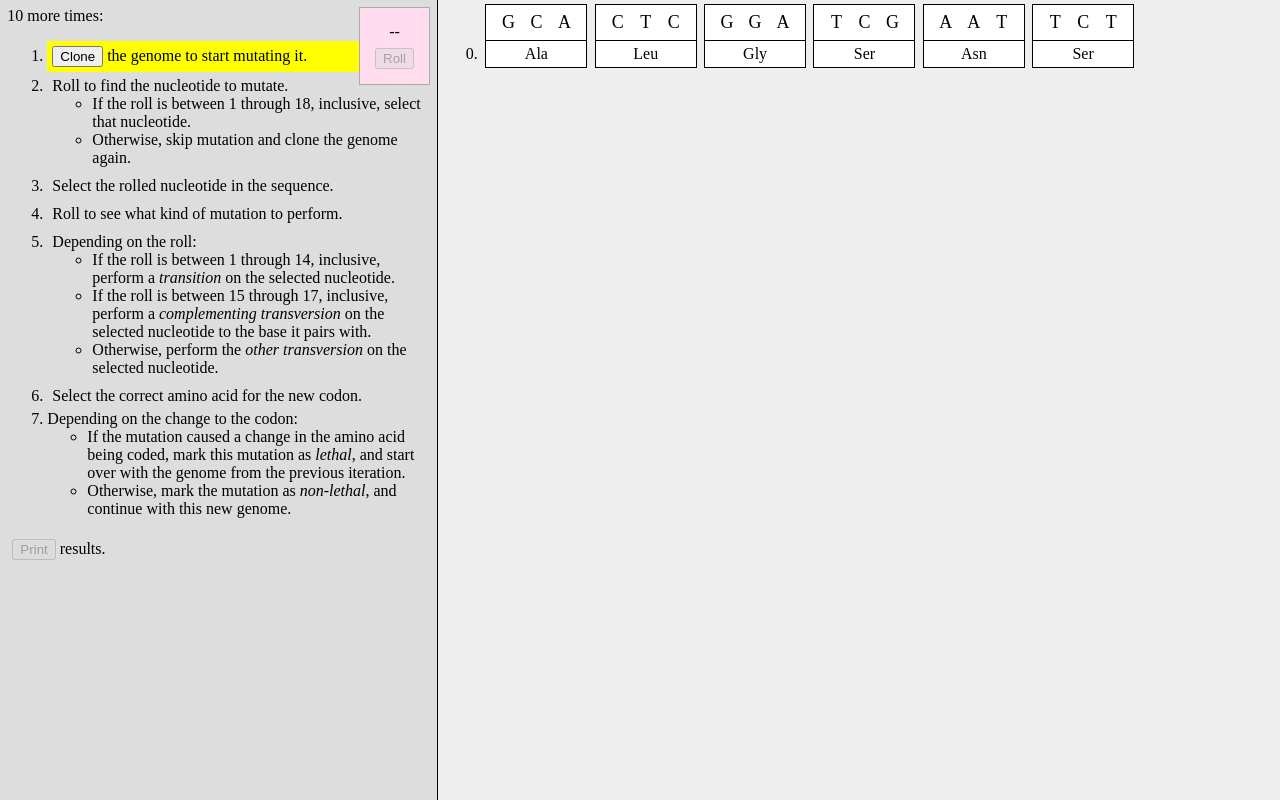
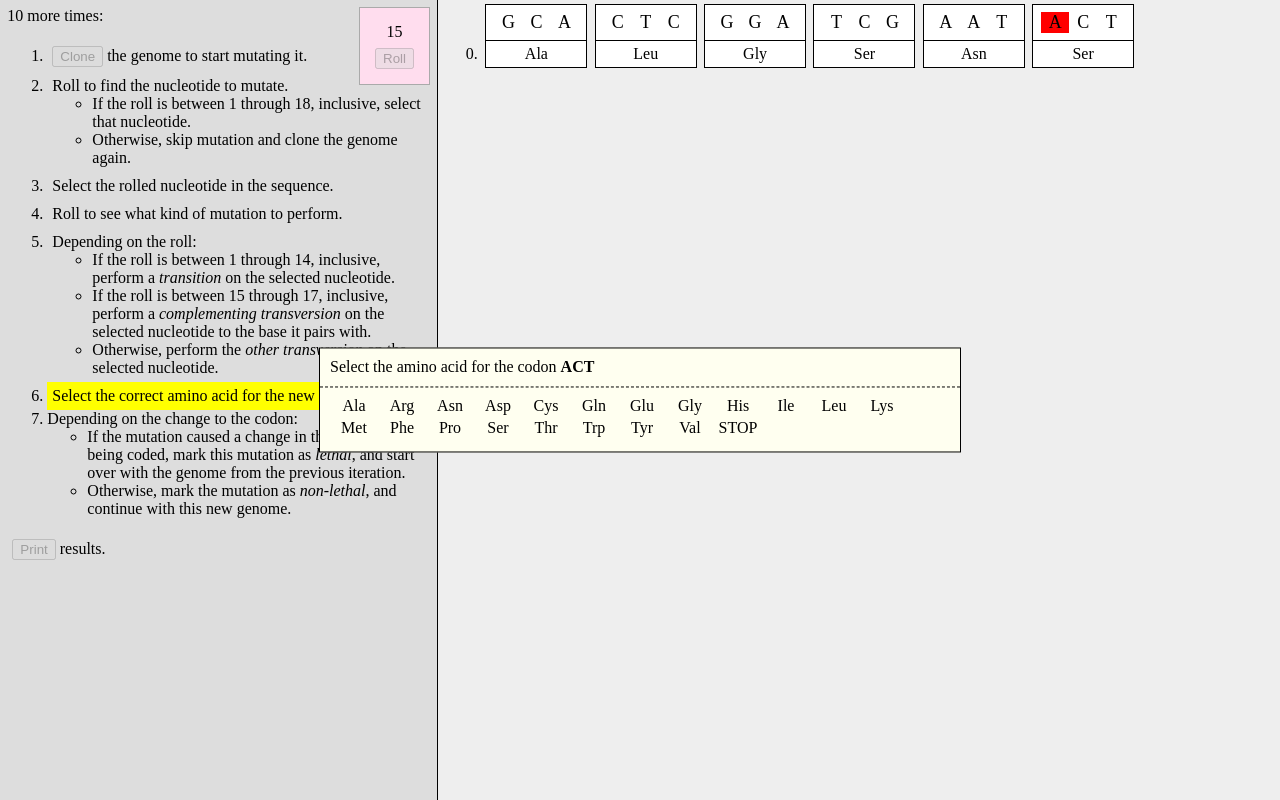
Before and after one commit to bjc/molsim2, a plain HTML site: page index.html in a window 1280 px wide. Drawn offline with Linux system fonts and the light colour scheme.

Commit message:
Add amino acid selection after mutation.

```diff
--- /dev/null
+++ b/amino-acid-selector.mjs
@@ -0,0 +1,33 @@
+class AminoAcidSelector {
+    constructor(elt) {
+	this.elt = elt
+	for (const elt of this.elt.querySelectorAll('li')) {
+	    elt.addEventListener('click', this.select.bind(this))
+	}
+    }
+
+    attach() {
+	this.elt.classList.remove('hidden')
+    }
+
+    detach() {
+	this.elt.classList.add('hidden')
+    }
+
+    get onItemSelected() {
+	if (this._onItemSelected !== undefined) {
+	    return this._onItemSelected
+	}
+	return () => {}
+    }
+
+    set onItemSelected(fn) {
+	this._onItemSelected = fn
+    }
+
+    select(evt) {
+	this.onItemSelected(evt.currentTarget.innerText)
+    }
+}
+
+export default AminoAcidSelector
--- a/codon.mjs
+++ b/codon.mjs
@@ -25,6 +25,10 @@ class Codon {
         return this._elt
     }
 
+    get value() {
+        return this.bases.map(b => b.value).join('')
+    }
+
     lock() {
         this.bases.forEach(n => n.lock())
         this.aminoAcid.lock()
--- a/genome.mjs
+++ b/genome.mjs
@@ -81,6 +81,7 @@ class Genome {
         for (const c of this.codons) {
             for (const b of c.bases) {
                 if (b === this._selectedNucleotide) {
+                    this.selectedCodon = c
 	            this.onNucleotideSelectionChanged(this._selectedNucleotide, i)
                     return
                 }
--- a/index.html
+++ b/index.html
@@ -103,6 +103,33 @@
       <li>T</li>
     </ul>
 
+    <div id='amino-acid-selector' class='hidden'>
+      <p>Select the amino acid for the codon <span class='codon'>--</span></p>
+      <ul>
+        <li>Ala</li>
+        <li>Arg</li>
+        <li>Asn</li>
+        <li>Asp</li>
+        <li>Cys</li>
+        <li>Gln</li>
+        <li>Glu</li>
+        <li>Gly</li>
+        <li>His</li>
+        <li>Ile</li>
+        <li>Leu</li>
+        <li>Lys</li>
+        <li>Met</li>
+        <li>Phe</li>
+        <li>Pro</li>
+        <li>Ser</li>
+        <li>Thr</li>
+        <li>Trp</li>
+        <li>Tyr</li>
+        <li>Val</li>
+        <li>STOP</li>
+      </ul>
+    </div>
+
     <script src='main.mjs' type='module'></script>
   </body>
 </html>
--- a/main.mjs
+++ b/main.mjs
@@ -3,6 +3,7 @@ import Rules from './rules.mjs'
 function init() {
     const genomeList = document.querySelector('#genome-history')
     const die = document.querySelector('#die')
+    const aminoAcidSelector = document.querySelector('#amino-acid-selector')
     const nucleotideSelector = document.querySelector('#nucleotide-selector')
     const instructions = document.querySelector('#instructions')
     const cloneButton = document.querySelector('#clone')
@@ -10,7 +11,7 @@ function init() {
     const printButton = document.querySelector('#print')
     const errors = document.querySelector('#errors')
 
-    const rules = new Rules(die, instructions, genomeList, nucleotideSelector, cloneButton, remainingIterations, printButton, errors)
+    const rules = new Rules(die, instructions, genomeList, aminoAcidSelector, nucleotideSelector, cloneButton, remainingIterations, printButton, errors)
 }
 
 init()
--- a/mobile.css
+++ b/mobile.css
@@ -112,6 +112,53 @@ body {
     background-color: orange;
 }
 
+#amino-acid-selector {
+    position: fixed;
+    left: 50%;
+    top: 50%;
+    width: 50%;
+    transform: translate(-50%, -50%);
+
+    background-color: ivory;
+    border: 1px solid black;
+    cursor: pointer;
+}
+
+#amino-acid-selector p {
+    margin: 0;
+    padding: 10px;
+
+    border-bottom: 1px dashed black;
+}
+
+#amino-acid-selector .codon {
+    font-weight: bold;
+}
+
+#amino-acid-selector ul {
+    display: flex;
+    flex-wrap: wrap;
+
+    margin: 0;
+    padding: 10px;
+
+    list-style-type: none;
+    white-space: nowrap;
+}
+
+#amino-acid-selector li {
+    display: flex-inline;
+
+    height: 3ex;
+    width: 3em;
+
+    text-align: center;
+}
+
+#amino-acid-selector li:hover {
+    background-color: orange;
+}
+
 .genome .nucleotide.selected,
 .genome:not(.locked) .nucleotide.selected:hover {
     background-color: red;
--- a/rules.mjs
+++ b/rules.mjs
@@ -1,4 +1,6 @@
 import { randomItem, ordinalSuffix } from './utils.mjs'
+import AminoAcid from './amino-acid.mjs'
+import AminoAcidSelector from './amino-acid-selector.mjs'
 import Genome from './genome.mjs'
 import Nucleotide from './nucleotide.mjs'
 import Die from './die.mjs'
@@ -184,7 +186,67 @@ class PerformMutation {
             return
         }
 
-        this.selectedNucleotide.value = base
+        this.rules.next(new SelectAminoAcid(this.rules))
+    }
+}
+
+class SelectAminoAcid {
+    constructor(rules) {
+        this.rules = rules
+
+        this.id ='amino-acid-select'
+    }
+
+    enter() {
+        const selector = this.rules.aminoAcidSelector
+        this.codon = this.rules.currentGenome.selectedCodon.value
+        this.expected = AminoAcid.codonMap[this.codon]
+        let x = selector.elt.querySelector('#amino-acid-selector .codon').innerHTML =
+            this.codon
+
+        selector.onItemSelected = this.handleItemSelected.bind(this)
+        selector.attach(this.selectedNucleotide)
+
+        this.rules.aminoAcidSelector.attach()
+    }
+
+    exit() {
+        this.rules.aminoAcidSelector.detach()
+    }
+
+    validSelection(aminoAcid) {
+        console.debug('aa:', this.expected)
+        return aminoAcid == this.expected
+    }
+
+    handleItemSelected(aminoAcid) {
+        console.debug('selected', aminoAcid)
+        if (!this.validSelection(aminoAcid)) {
+            this.rules.error.innerHTML =
+                `The codon ${this.codon} does not code for ${aminoAcid}`
+            this.rules.next(new ShowError(this.rules, this))
+            return
+        }
+        this.rules.next(new MarkAsLethal(this.rules))
+    }
+}
+
+class MarkAsLethal {
+    constructor(rules) {
+        this.rules = rules
+
+        this.id = 'mark-as-lethal'
+    }
+
+    enter() {
+        // Enable lethal/non-lethal selector.
+
+        // Attach validator to selector and change state if possible.
+    }
+
+    exit() {
+        // Disable lethal/non-lethal selector.
+
         this.rules.iterations--
         if (this.rules.isLastIteration) {
             this.rules.next(new DoNothing(this.rules))
@@ -241,10 +303,11 @@ class ShowError {
 }
 
 class Rules {
-    constructor(die, instructions, genomeList, nucleotideSelector, cloneButton, remainingIterations, printButton, errors) {
+    constructor(die, instructions, genomeList, aminoAcidSelector, nucleotideSelector, cloneButton, remainingIterations, printButton, errors) {
         this.die = new Die(die)
         this.instructions = instructions
         this.genomeList = new GenomeList(genomeList)
+        this.aminoAcidSelector = new AminoAcidSelector(aminoAcidSelector)
         this.nucleotideSelector = new NucleotideSelector(nucleotideSelector)
         this.cloneButton = cloneButton
         this.remainingIterations = remainingIterations
@@ -259,6 +322,8 @@ class Rules {
             this._debugStartAtRollForMutation()
         } else if (false) {
             this._debugStartAtPerformMutation(4)
+        } else if (true) {
+            this._debugStartAtSelectAminoAcid()
         } else if (false) {
             this._debugStartWithError()
         } else {
@@ -298,6 +363,14 @@ class Rules {
         this.currentState = new PerformMutation(this)
         this.die.value = 15
         const nucleotide = this.currentGenome.nucleotides[15]
+        this.currentGenome.selectedNucleotide = nucleotide
+    }
+
+    _debugStartAtSelectAminoAcid() {
+        this.currentState = new SelectAminoAcid(this)
+        this.die.value = 15
+        const nucleotide = this.currentGenome.nucleotides[15]
+        nucleotide.value = 'A'
         this.currentGenome.selectedNucleotide = nucleotide
     }
 
```
